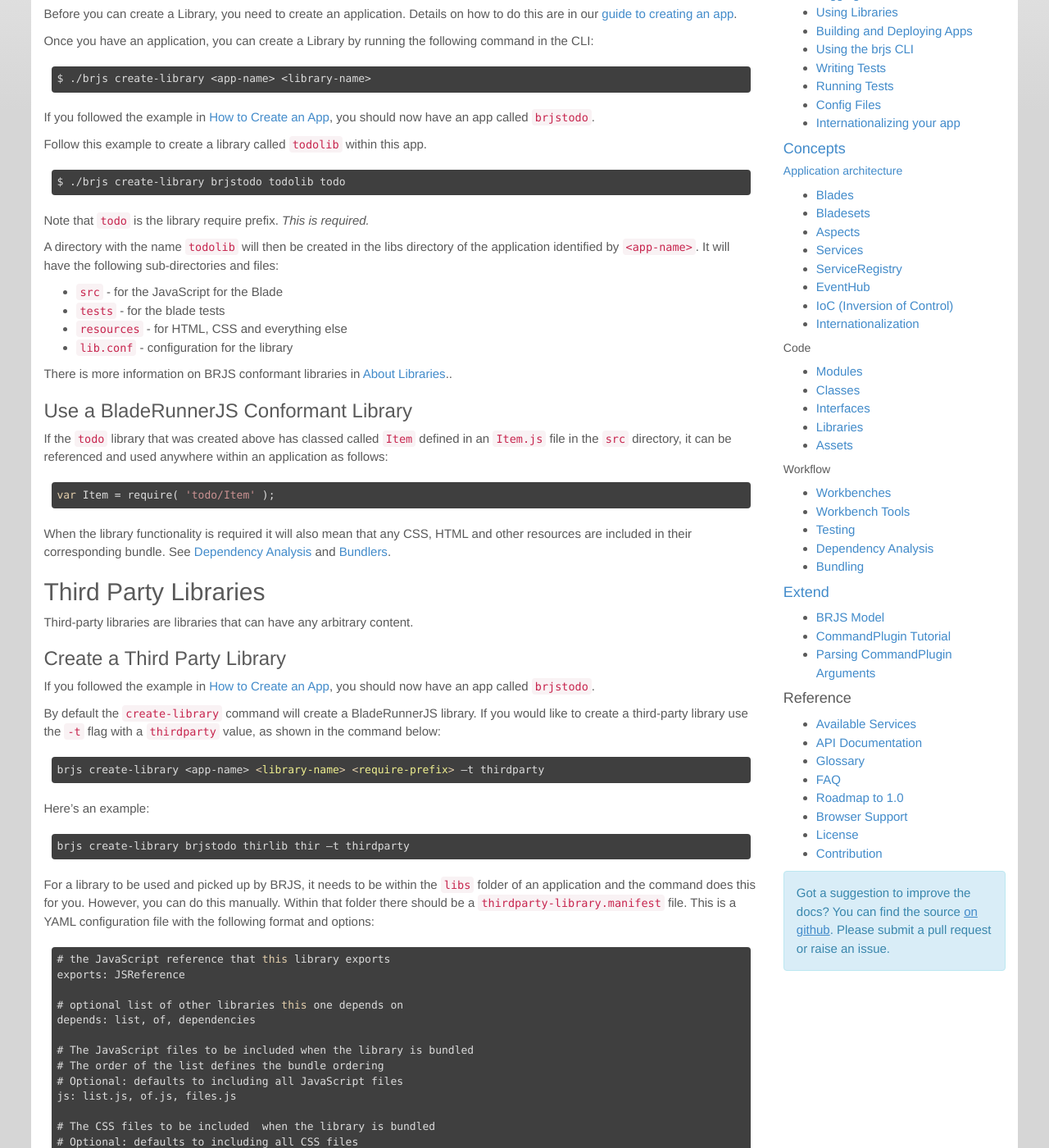
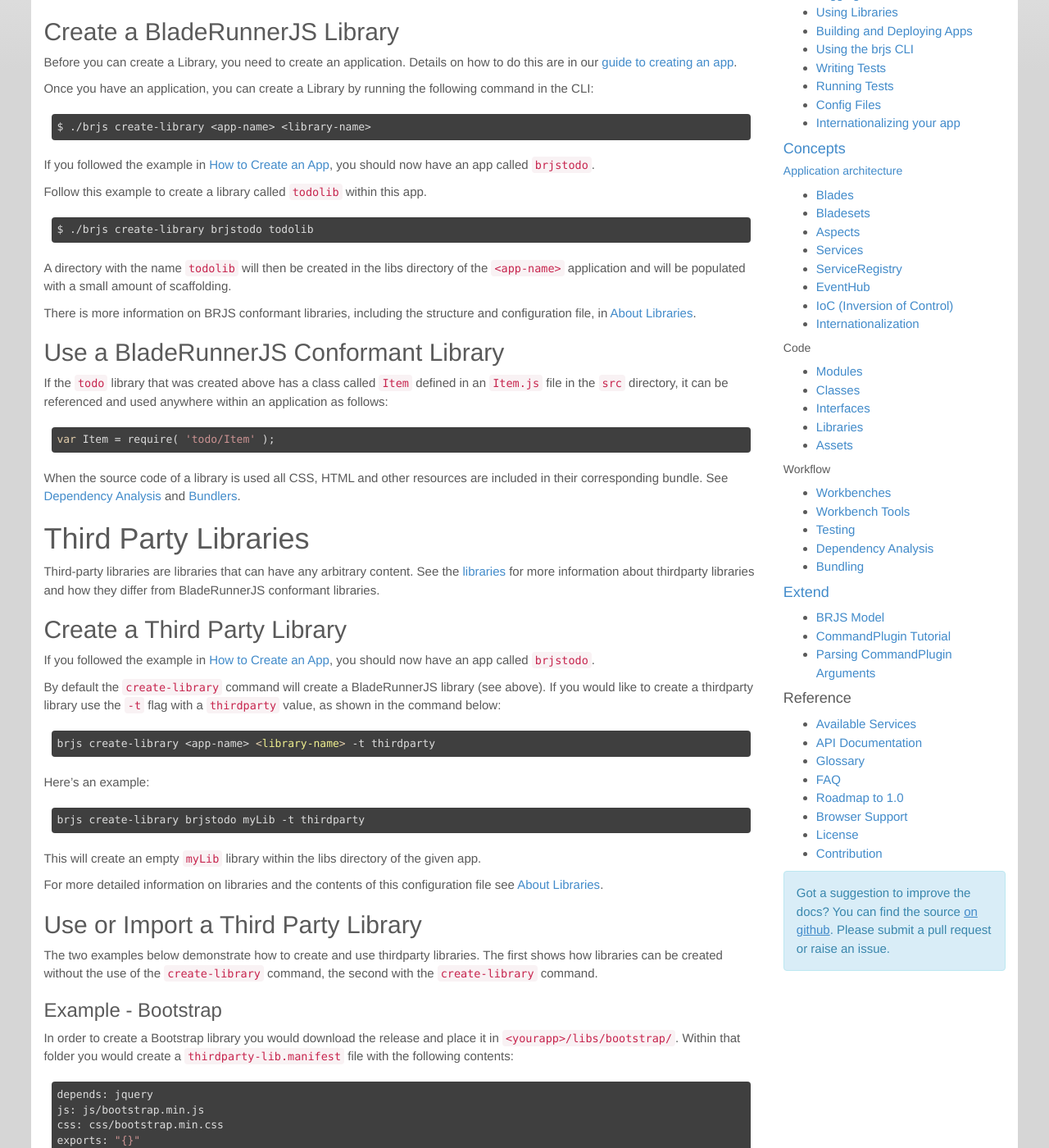
Before and after one commit to BladeRunnerJS/brjs-site, a Jekyll site: the page built from docs/use/use_libraries.md, in a window 1280 px wide and 1400 px high, scrolled down 496 px. Shown: the whole window at 82% size. Built offline with Jekyll 4.4.1, drawn with Linux system fonts in a browser that asks for light colours; nearby versions of some CDN libraries; Markdown is read by kramdown in place of the engine named in the settings; some of the changed text lies outside the part shown.

Commit message:
reviewing/changing library docs pages

````diff
--- a/docs/concepts/libraries.md
+++ b/docs/concepts/libraries.md
@@ -12,59 +12,45 @@ There are two types of library - **BRJS conformant libraries** (libraries that B
   <p>Note: In the future we hope to provide "out of the box" support for other types of libraries that have been drawn down from popular package management repositories such as npm and bower. Right now, you can use these, but you need to put in a little bit of work in order to achieve this.<p>
 </div>
 
-For information on how to create or edit libraries, see [How to Use Libraries](http://bladerunnerjs.org/docs/use/use_libraries/).
+For information on how to create or edit libraries, see [How to Use Libraries](/docs/use/use_libraries/).
 
 ## Library Structure
 
-The two types of library differ in how they are structured. BRJS libraries conform to the full structure of a [blade](/docs/concepts/blades/) whereas the structure of a third-party library can vary considerably.
+The two types of library differ in how they are structured. BRJS libraries conform to the same structure as a [blade](/docs/concepts/blades/) whereas the structure of a third-party library can vary considerably.
 
 ## BRJS conformant Libraries
 
-BRJS libraries will contain the following directories:
+BRJS libraries will contain the following files and directories:
 
-- `src` - for the JavaScript for the Blade
-- `tests` - for the blade tests
-- `resources` - for HTML, CSS and everything else
-- `lib.conf` - configuration for the library
+- `src` - which contains all JavaScript source files
+- `tests` - which contains the tests and test assets
+- `resources` - for HTML, CSS and other resources
+- `br-lib.conf` - the configuration file for the library
 
-A BRJS library has a config file `br-lib.conf`. The contents of which is [YAML](http://en.wikipedia.org/wiki/YAML) that has a required prefix stipulated by the user. The default prefix for an app is `appns`.
+The library configuration file, `br-lib.conf`, is a [YAML](http://en.wikipedia.org/wiki/YAML) file that is used to configure properties on the library. An example of this configuration is below.
 
-## Third-Party Libraries
+```
+requirePrefix: myLibrary
+```
 
-The structure of the third party library can vary considerably. You can have any contents you like within a third-party library - such as `.js`, images, `.html` and `.css` –  with the optional presence of a `thirdparty-library.manifest` file which tells BRJS what to do with the library contents. When you create a new third-party library using BRJS nothing else is created as part of the library scaffolding other than the manifest.
+- `requirePrefix` defines the require prefix for all source files and assets contained within the library. Much like where a Blade must have a defined prefix, libraries have a defined prefix too. The default value for `requirePrefix` is the name of the library itself.
 
-What is bundled and served by BRJS depends on the presence of a manifest file. If a `thirdparty-library.manifest` file is not present, all top-level items are bundled by their associated bundler. Where the `thirdparty-library.manifest` file is present, then it's contents should conform to the following structure:
+## ThirdParty Libraries
 
-```bash
-depends: jquery, lib1, someLib
+Thirdparty libraries are intended for libraries that don't have any structure to the contained source files and assets. For example 'jQuery' and 'Twitter Bootstrap' are both libraries that are well suited to be a Thirdparty Library as they both don't have any defined structure and are simply a directory of files.
+
+Thirdparty libraries can contain any file type, such as `.js`, images, `.html` and `.css`, in any structure you like. These libraries must contain a `thirdparty-lib.manifest` [YAML](http://en.wikipedia.org/wiki/YAML) file which BRJS uses to define how to handle the assets within the library. An example of this configuration is below.
+
+```
+depends: someOtherLibrary
 js: js/*.js
 css: css/*.js
-exports: "{}""
+exports: myLibrary
 ```
 
-The key `depends` allows a third-party library to depend on another library (including BRJS conformant libraries). For example, if you wanted to use twitter bootstrap to lay out your app and then include jquery to do the more complex JavaScript, you can set this up so that the twitter bootstrap third-party library depends on the jQuery third-party library.
-
-Keys `js` and `css` are effectively the same but used for different types of files. It allows you to list the `.js` or `.css` files that need to be bundled when the library is used. If this value is empty then all JavaScript files in the root folder would be automatically bundled.
-
-These values can use wildcards in order to specify, for example, all `.js` and `.css` files within specific folders.
-
-```bash
-js: js/*.js
-
-css: css/*.js
-```
-
-Unlike `depends`, `js` and `css`, the exports key is mandatory. In order for the BRJS module system to work every third-party library must define the JavaScript reference that it exports. So, for example, a jQuery third-party library would have the following value:
-
-```
-exports: jQuery
-```
-
-If the library does not need to export anything (if, for example, it is purely there for css) then you can export an empty object. This is specified by adding a pair of empty braces:
-
-```
-exports: "{}"
-```
+- `depends` allows a third-party library to depend on another library (including BRJS conformant libraries). For example, if a 'twitterbootstrap' had a dependeny on a 'jquery' library you could use the `depends` configuration. This option is needed to explicitly define dependencies since, unlike other types of source code, BRJS cannot infer depencies for Thirdparty libraries since the structure of the source code is unknown.
+- `js` and `css` configure the JavaScript and CSS files that should be bundled when this library is used. By default all `.js` and `.css` files in the root of the library directory are bundled. The option can support limited wildcards, for example `src/*.js` and `**/*.js` to bundle all '.js' files in the 'src' directory and all 'js' files in all directories and sub-directories respectively.
+- `exports` defines the name of the objet that this library 'exports'. In order for the BRJS module system to work with this type of library each library must define the JavaScript reference that it exports. For example 'jQuery' is written to define 'jQuery' on the window object (e.g `window.jQuery = ...`) so the value of `exports` would be 'jQuery'. The value of `exports` is not always the same as the name of the library. For example 'knockout' defines 'ko' on the window object, so the value of `exports` would be 'ko'. If the library does not need to export anything (for example, it is solely used for css) then you can export an empty object. This is specified by setting `exports` to `"{}"` (note the `"`s which are needed to define a literal `{}`).
 
 ## Where Next?
 
--- a/docs/use/use_libraries.md
+++ b/docs/use/use_libraries.md
@@ -8,11 +8,11 @@ permalink: /docs/use/use_libraries/
 
 There are two types of library: BladeRunnerJS conformant libraries and third-party libraries. For more information on the difference, see [Libraries](/docs/concepts/libraries/).
 
-## BladeRunnerJS Conformant Library
+# BladeRunnerJS Conformant Library
 
-"Conformant" libraries are libraries that follow the same directory structure as Blades. For more information on see the [libraries concept page](/docs/concepts/libraries/).
+"Conformant" libraries are libraries that follow the same directory structure as Blades. All assets are placed in a 'resources' directory, tests within a 'tests' directory and all source code withi in a 'src' directory. All source code should also be placed within a folder structure that is the same as the require path to that file, for example the module "mylib/some/cool/Thing" would be in 'src/mylib/some/cool/Thing.js'.
 
-### Create a BladeRunnerJS Library
+## Create a BladeRunnerJS Library
 
 Before you can create a Library, you need to create an application. Details on how to do this are in our [guide to creating an app](/docs/use/create_app/).
 
@@ -27,78 +27,55 @@ If you followed the example in [How to Create an App](/docs/use/create_app/), yo
 Follow this example to create a library called `todolib` within this app.
 
 ```
-$ ./brjs create-library brjstodo todolib todo
+$ ./brjs create-library brjstodo todolib
 ```
 
-Note that `todo` is the library require prefix. *This is required.*
+A directory with the name `todolib` will then be created in the libs directory of the `<app-name>` application and will be populated with a small amount of scaffolding.
 
-A directory with the name `todolib` will then be created in the libs directory of the application identified by `<app-name>`. It will have the following sub-directories and files:
+There is more information on BRJS conformant libraries, including the structure and configuration file, in [About Libraries](/docs/concepts/libraries/).
 
-- `src` - for the JavaScript for the Blade
-- `tests` - for the blade tests
-- `resources` - for HTML, CSS and everything else
-- `lib.conf` - configuration for the library
+## Use a BladeRunnerJS Conformant Library
 
-There is more information on BRJS conformant libraries in [About Libraries](/docs/concepts/libraries/)..
-
-### Use a BladeRunnerJS Conformant Library
-
-If the `todo` library that was created above has classed called `Item` defined in an `Item.js` file in the `src` directory, it can be referenced and used anywhere within an application as follows:
+If the `todo` library that was created above has a class called `Item` defined in an `Item.js` file in the `src` directory, it can be referenced and used anywhere within an application as follows:
 
 ```js
 var Item = require( 'todo/Item' );
 ```
 
-When the library functionality is required it will also mean that any CSS, HTML and other resources are included in their corresponding bundle. See [Dependency Analysis](/docs/concepts/dependency_analysis/) and [Bundlers](/docs/concepts/bundlers/).
+When the source code of a library is used all CSS, HTML and other resources are included in their corresponding bundle. See [Dependency Analysis](/docs/concepts/dependency_analysis/) and [Bundlers](/docs/concepts/bundlers/).
 
-## Third Party Libraries
+# Third Party Libraries
 
-Third-party libraries are libraries that can have any arbitrary content.
+Third-party libraries are libraries that can have any arbitrary content. See the [libraries](/docs/concepts/libraries/) for more information about thirdparty libraries and how they differ from BladeRunnerJS conformant libraries.
 
-### Create a Third Party Library
+
+## Create a Third Party Library
 
 If you followed the example in [How to Create an App](/docs/use/create_app/), you should now have an app called `brjstodo`.
 
-By default the `create-library` command will create a BladeRunnerJS library. If you would like to create a third-party library use the `-t` flag with a `thirdparty` value, as shown in the command below:
+By default the `create-library` command will create a BladeRunnerJS library (see above). If you would like to create a thirdparty library use the `-t` flag with a `thirdparty` value, as shown in the command below:
 
 ```
-brjs create-library <app-name> <library-name> <require-prefix> –t thirdparty
+brjs create-library <app-name> <library-name> -t thirdparty
 ```
 
 Here's an example:
 
 ```
-brjs create-library brjstodo thirlib thir –t thirdparty
+brjs create-library brjstodo myLib -t thirdparty
 ```
 
-For a library to be used and picked up by BRJS, it needs to be within the `libs` folder of an application and the command does this for you. However, you can do this manually. Within that folder there should be a `thirdparty-library.manifest` file. This is a YAML configuration file with the following format and options:
-
-```
-# the JavaScript reference that this library exports
-exports: JSReference
-
-# optional list of other libraries this one depends on
-depends: list, of, dependencies
-
-# The JavaScript files to be included when the library is bundled
-# The order of the list defines the bundle ordering
-# Optional: defaults to including all JavaScript files
-js: list.js, of.js, files.js
-
-# The CSS files to be included  when the library is bundled
-# Optional: defaults to including all CSS files
-css: list.css, of.css, files.css
-```
+This will create an empty `myLib` library within the libs directory of the given app.
 
 For more detailed information on libraries and the contents of this configuration file see [About Libraries](/docs/concepts/libraries/).
 
-### Use or Import a Third Party Library
+## Use or Import a Third Party Library
 
-The two examples below demonstrate how to create and use third-party libraries.
+The two examples below demonstrate how to create and use thirdparty libraries. The first shows how libraries can be created without the use of the `create-library` command, the second with the `create-library` command.
 
-#### Example - Bootstrap
+### Example - Bootstrap
 
-In order to create a Bootstrap library you would download the release and place it in `yourapp/libs/bootstrap/`. Within that folder you would create a `thirdparty-library.manifest` file with the following contents:
+In order to create a Bootstrap library you would download the release and place it in `<yourapp>/libs/bootstrap/`. Within that folder you would create a `thirdparty-lib.manifest` file with the following contents:
 
 ```
 depends: jquery
@@ -118,7 +97,7 @@ css: css/bootstrap.min.css,bootstrap-theme.min.css
 exports: "{}"
 ```
 
-In order to use Bootstrap you still need to `require` it in JavaScript. The string value to be passed to the `require` function is the name of the folder that Bootstrap lives within:
+In order to use Bootstrap you need to `require` it in JavaScript. The string value to be passed to the `require` function is the name of the library which is defined by the name of the folder the library lives within.
 
 ```js
 require( 'bootstrap' );
@@ -130,16 +109,21 @@ You need to do this even if you only want the CSS for bootstap to be included.
   <p>In future we may make it possible to <a href="https://github.com/BladeRunnerJS/brjs/issues/767">include CSS only libraries using some form of CSS include</a>.</p>
 </div>
 
-#### Example - Zepto
+### Example - Zepto
 
-If we wanted to use [Zepto](http://zeptojs.com/) within our application we can simply create a `libs/zepto` folder and download the latest `zepto.js` file into that directory. The final step is to create a library.manifest file. Zepto exports a Zepto object and we only have `zepto.js` to bundle so a js configuration option, but we'll add it for completeness.
+If we wanted to use [Zepto](http://zeptojs.com/) within our application we first create the library.
 
 ```
-js: zepto.js
+brjs create-library myApp zepto -t thirdparty
+```
+
+We then move the `zepto.js` file into the newly created library. Zepto exports a Zepto object so we need to change the `exports` option in `thirdparty-lib.manifest` to reflect this.
+
+```
 exports: Zepto
 ```
 
-With the files and place and configuration set up it's not possible to use Zepto within your application code as follows, where the string name passed to `require` is the name of the folder the code resides within:
+With the files and place and configuration set up it's now possible to use Zepto within your application.
 
 ```
 var Zepto = require( 'zepto' );
````
Also changed, not shown: other parts of docs/use/use_libraries.md (+2 -0 lines).
